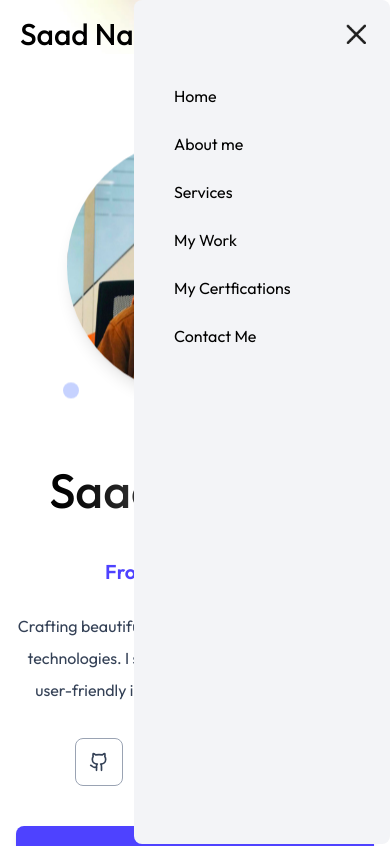
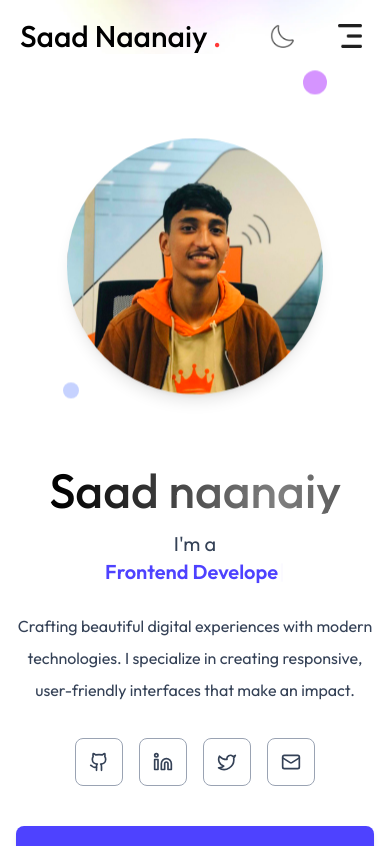
Before and after one commit to Saadnaanaiy/portfolio__, a Next.js app: page / in a window 390 px wide. Shown: the top 846 px of the page. Built offline with nearby package versions, Linux system fonts and the light colour scheme; a web font is replaced by a local one.

Commit message:
add all files !

```diff
--- a/assets/assets.js
+++ b/assets/assets.js
@@ -74,7 +74,7 @@ import python_ from './python.png';
 import linux from './linux.png';
 import window from './windows.png';
 import C from './C.png';
-import Composer from './composer.png';
+import composer from './composer.png';
 import npm from './npm.png';
 import postman from './postman.png';
 import RabbitMQ from './RabbitMQ.png';
@@ -83,6 +83,7 @@ import gcp from './gcp.png';
 import ansible from './ansible.png';
 import jenkins from './jenkins.png';
 import terraform from './terraform.png';
+
 
 
 export const myDataImage = [
@@ -222,7 +223,7 @@ export const assets = {
   linux,
   window,
   C,
-  Composer,
+  composer,
   npm,
   postman,
   RabbitMQ,
@@ -551,7 +552,7 @@ export const toolsData = [
   },
 
   {
-    src: Composer,
+    src: composer,
     title: 'Composer',
     category: 'Packages',
   },
--- a/components/Navbar.jsx
+++ b/components/Navbar.jsx
@@ -2,9 +2,11 @@ import { assets } from '../assets/assets';
 import Image from 'next/image';
 import React, { useEffect, useState } from 'react';
 import { useRef } from 'react';
+
 const Navbar = ({ isDarkMode, setIsDarkMode }) => {
   const [isScroll, setIsScroll] = useState(true);
   const sideMenuRef = useRef();
+
   const openMenu = () => {
     sideMenuRef.current.style.transform = 'translateX(1rem)';
   };
@@ -22,6 +24,7 @@ const Navbar = ({ isDarkMode, setIsDarkMode }) => {
       }
     });
   }, []);
+
   return (
     <div>
       <div className="fixed top-0 right-0 w-11/12 -z-10 translate-y-[-80%] dark:hidden">
@@ -65,74 +68,121 @@ const Navbar = ({ isDarkMode, setIsDarkMode }) => {
             </li>
           ))}
         </ul>
-
         <div className="flex items-center gap-4">
-          <button onClick={() => setIsDarkMode((prev) => !prev)}>
+          {/* Fixed Dark Mode Toggle Button */}
+          <button
+            onClick={() => setIsDarkMode((prev) => !prev)}
+            className="p-2 rounded-full hover:bg-gray-200 dark:hover:bg-gray-700 transition-all duration-300 flex items-center justify-center"
+            aria-label="Toggle dark mode"
+          >
             <Image
               src={isDarkMode ? assets.sun_icon : assets.moon_icon}
-              alt=""
-              className="w-6"
+              alt={isDarkMode ? 'Switch to light mode' : 'Switch to dark mode'}
+              className="w-6 h-6 transition-all duration-300"
+              width={24}
+              height={24}
             />
           </button>
+
           <a
-            className="dark:border-white/50  hidden lg:flex items-center gap-3 px-10 py-3 border border-gray-500 rounded-full ml-4 dark:bg-darkThem dark:text-white  font-medium shadow-lg hover:bg-gray-300 dark:hover:bg-darkHover hover:shadow-xl transition-all duration-300 ease-in-out transform hover:-translate-y-1 "
+            className="dark:border-white/50 hidden lg:flex items-center gap-3 px-10 py-3 border border-gray-500 rounded-full ml-4 dark:bg-darkThem dark:text-white font-medium shadow-lg hover:bg-gray-300 dark:hover:bg-darkHover hover:shadow-xl transition-all duration-300 ease-in-out transform hover:-translate-y-1"
             href="#contact"
           >
             Contact
             <Image
-              className="w-4 h-4 filter invert"
+              className={`w-4 h-4 transition-all duration-300 ${
+                isDarkMode ? '' : 'filter invert'
+              }`}
               alt="arrow"
-              src={isDarkMode ? assets.arrow_icon : assets.arrow_icon_dark}
+              src={assets.arrow_icon}
+              width={16}
+              height={16}
             />
           </a>
 
-          <button onClick={openMenu} className="block md:hidden ml-3">
+          <button
+            onClick={openMenu}
+            className="block md:hidden ml-3 p-2 rounded-full hover:bg-gray-200 dark:hover:bg-gray-700 transition-all duration-300"
+          >
             <Image
-              className="w-6"
-              alt="arrow"
+              className="w-6 h-6"
+              alt="menu"
               src={isDarkMode ? assets.menu_white : assets.menu_black}
+              width={24}
+              height={24}
             />
           </button>
-        </div>{' '}
-        {/* mobile menu */}
+        </div>
+
+        {/* Mobile menu */}
         <ul
           ref={sideMenuRef}
           className="flex md:hidden flex-col gap-4 py-20 px-10 fixed -right-0 top-0 bottom-0 w-64 z-50 h-screen bg-gray-100 rounded-lg transition duration-500 dark:bg-darkHover dark:text-white"
+          style={{ transform: 'translateX(16rem)' }}
         >
-          <div onClick={closeMenu} className="absolute right-6 top-6">
+          <div
+            onClick={closeMenu}
+            className="absolute right-6 top-6 p-2 rounded-full hover:bg-gray-200 dark:hover:bg-gray-600 transition-all duration-300"
+          >
             <Image
               src={isDarkMode ? assets.close_white : assets.close_black}
-              alt=""
-              className="w-5 cursor-pointer"
+              alt="close menu"
+              className="w-5 h-5 cursor-pointer"
+              width={20}
+              height={20}
             />
           </div>
           <li>
-            <a className={'font-Outfit'} href="#top">
+            <a
+              className="font-Outfit block py-2 px-4 rounded-lg hover:bg-gray-200 dark:hover:bg-gray-600 transition-all duration-300"
+              href="#top"
+              onClick={closeMenu}
+            >
               Home
             </a>
           </li>
           <li>
-            <a className={'font-Outfit'} href="#about">
+            <a
+              className="font-Outfit block py-2 px-4 rounded-lg hover:bg-gray-200 dark:hover:bg-gray-600 transition-all duration-300"
+              href="#about"
+              onClick={closeMenu}
+            >
               About me
             </a>
           </li>
           <li>
-            <a className={'font-Outfit'} href="#services">
+            <a
+              className="font-Outfit block py-2 px-4 rounded-lg hover:bg-gray-200 dark:hover:bg-gray-600 transition-all duration-300"
+              href="#services"
+              onClick={closeMenu}
+            >
               Services
             </a>
           </li>
           <li>
-            <a className={'font-Outfit'} href="#work">
+            <a
+              className="font-Outfit block py-2 px-4 rounded-lg hover:bg-gray-200 dark:hover:bg-gray-600 transition-all duration-300"
+              href="#work"
+              onClick={closeMenu}
+            >
               My Work
             </a>
           </li>
           <li>
-            <a className={'font-Outfit'} href="#certifs">
-            My Certfications
+            <a
+              className="font-Outfit block py-2 px-4 rounded-lg hover:bg-gray-200 dark:hover:bg-gray-600 transition-all duration-300"
+              href="#certifs"
+              onClick={closeMenu}
+            >
+              My Certifications
             </a>
           </li>
           <li>
-            <a className={'font-Outfit'} href="#contact">
+            <a
+              className="font-Outfit block py-2 px-4 rounded-lg hover:bg-gray-200 dark:hover:bg-gray-600 transition-all duration-300"
+              href="#contact"
+              onClick={closeMenu}
+            >
               Contact Me
             </a>
           </li>
```
Lines whose indentation alone changed are shown as unchanged.
